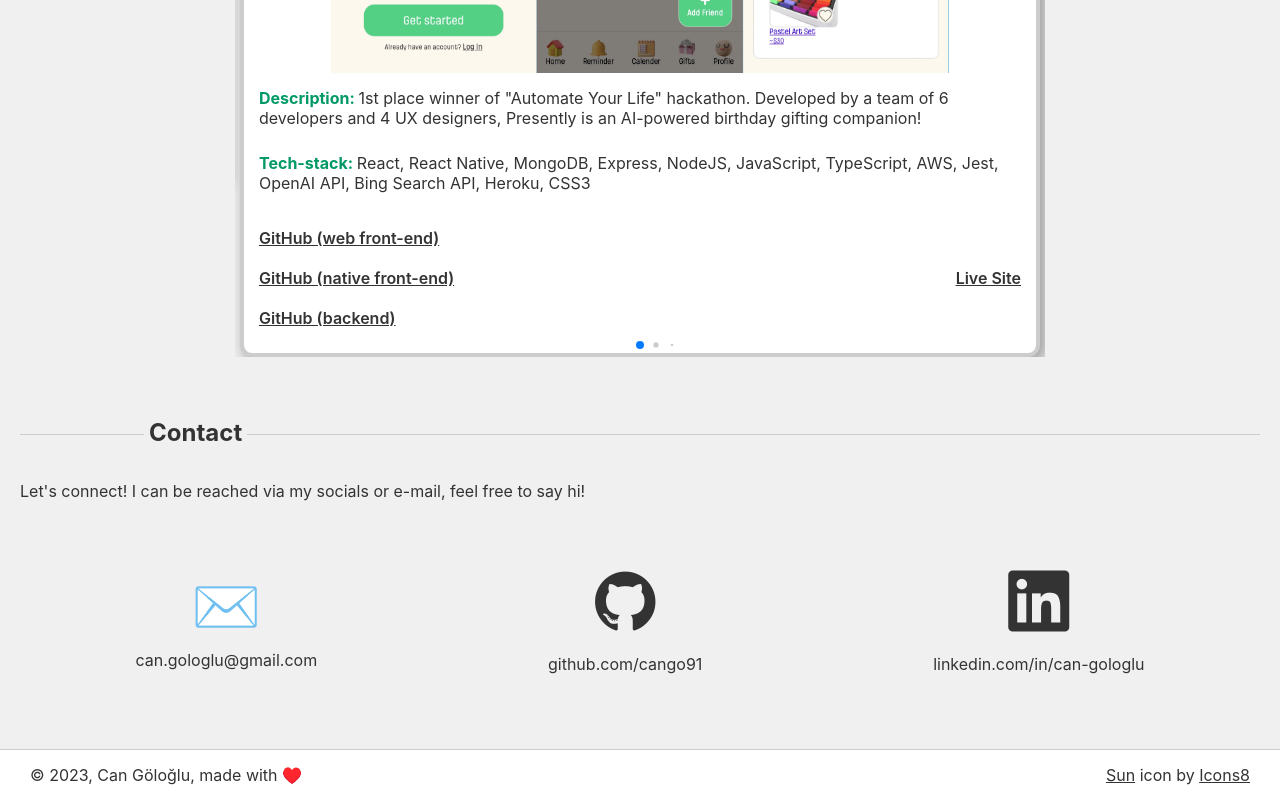
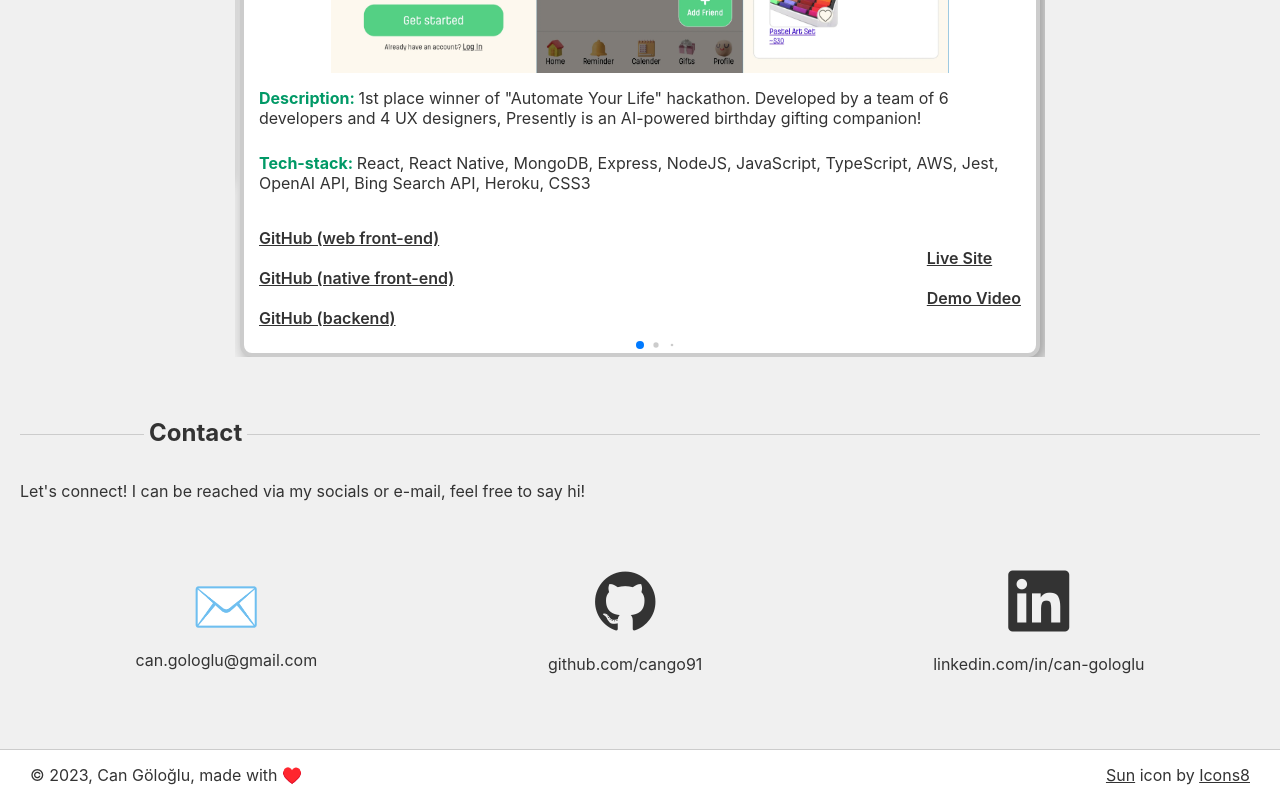
Before and after one commit to cango91/portfolio_v2, a React (Create React App) app: page / in a window 1280 px wide. Shown: the part 1526-2326 px from the top of the page. Built offline with nearby package versions, Linux system fonts and the light colour scheme; a web font is replaced by a local one.

Commit message:
multiple deployment links

```diff
--- a/src/components/ProjectCard/ProjectCard.jsx
+++ b/src/components/ProjectCard/ProjectCard.jsx
@@ -2,7 +2,7 @@ import { useEffect, useRef } from 'react';
 import { useTheme } from '../../contexts/ThemeContext';
 import './ProjectCard.css';
 
-export default function ProjectCard({ technologies, title, description, deploymentLink, githubLink, imgSrc }) {
+export default function ProjectCard({ technologies, title, description, deploymentLinks, githubLink, imgSrc }) {
     const lastElRef = useRef(null);
     const firstElRef = useRef(null);
     const { theme } = useTheme();
@@ -39,6 +39,13 @@ export default function ProjectCard({ technologies, title, description, deployme
             firstElRef.current?.removeEventListener('keydown', onFirstElKeyPress);
         }
     }, []);
+
+    const setLastElRef = (element, index) => {
+        if (index === deploymentLinks.length - 1) {
+            lastElRef.current = element;
+        }
+    };
+
     return (
         <div ref={firstElRef} tabIndex={0} aria-label={`${title} Project Card`} className={`project-card ${theme === 'dark' ? 'dark-theme' : ''}`}>
             <div tabIndex={0} className="project-card__title">{title}</div>
@@ -52,22 +59,25 @@ export default function ProjectCard({ technologies, title, description, deployme
                 </div>
                 <div className="project-card__footer">
                     <div className="project-card__footer__github-link">
-                        {githubLink.map((item, idx) => {
-                            return (
-                                <div key={`${item.title}_${idx}`} className="link"><a tabIndex={0} target='_blank' rel='noreferrer noopener' href={item.src}>{item.title}</a></div>
-                            );
-                        })}
+                        {githubLink.map((item, idx) => (
+                            <div key={`${item.title}_${idx}`} className="link">
+                                <a tabIndex={0} target='_blank' rel='noreferrer noopener' href={item.src}>{item.title}</a>
+                            </div>
+                        ))}
                     </div>
                     <div className="project-card__footer__deployment-link">
-                        {
-                            deploymentLink ? <div className="link">
-                                <a ref={lastElRef} tabIndex={0} target='_blank' rel='noreferrer noopener' href={deploymentLink.src}>{deploymentLink.title}</a>
-                            </div> : <span ref={lastElRef} tabIndex={0}> "Deployment coming soon"</span>
-                        }
+                        {deploymentLinks && deploymentLinks.length > 0 ? (
+                            deploymentLinks.map((item, idx) => (
+                                <div key={`${item.title}_${idx}`} className="link">
+                                    <a ref={(el) => setLastElRef(el, idx)} tabIndex={0} target='_blank' rel='noreferrer noopener' href={item.src}>{item.title}</a>
+                                </div>
+                            ))
+                        ) : (
+                            <span tabIndex={0}>Deployment coming soon</span>
+                        )}
                     </div>
                 </div>
             </div>
-
         </div>
     );
 }
--- a/src/components/ProjectCarousel/ProjectCarousel.jsx
+++ b/src/components/ProjectCarousel/ProjectCarousel.jsx
@@ -17,7 +17,7 @@ export default function ProjectCarousel({ projects }) {
         const handleReverseTab = (e) => {
             if (e.key === 'Tab' && e.shiftKey) {
                 e.preventDefault();
-            const elemToFocus = document.querySelector(".swiper-slide-visible.swiper-slide-active .project-card__footer__deployment-link [tabindex=\"0\"]");
+            const elemToFocus = document.querySelector(".swiper-slide-visible.swiper-slide-active .project-card__footer__deployment-link .link:last-of-type [tabindex=\"0\"]");
                 if (elemToFocus) {
                     elemToFocus.focus();
                 }
--- a/src/components/Projects/Projects.jsx
+++ b/src/components/Projects/Projects.jsx
@@ -9,7 +9,7 @@ const projects = [
         technologies: ["React", "React Native", "MongoDB", "Express", "NodeJS", "JavaScript", "TypeScript", "AWS", "Jest", "OpenAI API", "Bing Search API", "Heroku", "CSS3"],
         imgSrc: "screenshots/presently.webp",
         githubLink: [{title: "GitHub (web front-end)", src: "https://github.com/GA-Oct-hackathon-team-3/frontend"}, {title:"GitHub (native front-end)", src:"https://github.com/GA-Oct-hackathon-team-3/mobile"}, {title: "GitHub (backend)", src:"https://github.com/GA-Oct-hackathon-team-3/backend"}],
-        deploymentLink: {title: "Live Site", src: "https://ga-oct-hackathon-team-3.github.io/"}
+        deploymentLinks: [{title: "Live Site", src: "https://ga-oct-hackathon-team-3.github.io/"}, {title: "Demo Video", src:"https://youtu.be/R8AGdcMoaQY"}]
     },
     {
         title: 'eyeConnect',
@@ -17,7 +17,7 @@ const projects = [
         technologies: ["MongoDB", "Express", "NodeJS", "JavaScript", "TensorFlow", "OpenCV", "HTML5", "CSS3", "Heroku", "Docker"],
         imgSrc: "screenshots/eyeConnect.webp",
         githubLink: [{ title: 'GitHub', src: "https://github.com/cango91/eye-connect" }],
-        deploymentLink: { title: "Live Site", src: "https://eye-connect-6befc020749e.herokuapp.com/" }
+        deploymentLinks: [{ title: "Live Site", src: "https://eye-connect-6befc020749e.herokuapp.com/" }]
     },
     {
         title: 'Convault',
@@ -25,7 +25,7 @@ const projects = [
         technologies: ['React', 'MongoDB', 'Socket.io', 'Express', 'NodeJS', 'JavaScript', 'Heroku', 'CSS3'],
         imgSrc: "screenshots/convault.webp",
         githubLink: [{ title: "GitHub (front-end)", src: "https://github.com/cango91/convault-frontend" }, { title: "GitHub (back-end)", src: "https://github.com/cango91/convault-backend" }],
-        deploymentLink: { title: "Live Site", src: "https://convault-d603666b3d0b.herokuapp.com/" }
+        deploymentLinks: [{ title: "Live Site", src: "https://convault-d603666b3d0b.herokuapp.com/" }]
     },
     {
         title: 'Café Normalé',
@@ -40,7 +40,7 @@ const projects = [
         technologies: ['Python', 'Django'],
         imgSrc: "screenshots/emailVerify.webp",
         githubLink: [{ title: "GitHub", src: "https://github.com/cango91/email-verify" }],
-        deploymentLink: { title: "PyPI", src: "https://pypi.org/project/email-verify/" }
+        deploymentLinks: [{ title: "PyPI", src: "https://pypi.org/project/email-verify/" }]
     },
     {
         title: 'The Thomas Collective',
@@ -48,7 +48,7 @@ const projects = [
         technologies: ['Python', 'Django', 'Heroku','HTML5','CSS3','JavaScript'],
         imgSrc: "screenshots/thomas.webp",
         githubLink: [{ title: "GitHub", src: "https://github.com/cango91/thomascollective" }],
-        deploymentLink: { title: "Live Site", src: "https://thomas-collective-mirror-b5c42af6481f.herokuapp.com/" }
+        deploymentLinks: [{ title: "Live Site", src: "https://thomas-collective-mirror-b5c42af6481f.herokuapp.com/" }]
     },
     {
         title: 'Solitaire (Klondike)',
@@ -56,7 +56,7 @@ const projects = [
         technologies: ["HTML5", "CSS3", "JavaScript"],
         imgSrc: "screenshots/solitaire.webp",
         githubLink: [{ title: "GitHub", src: "https://github.com/cango91/solitaire" }],
-        deploymentLink: { title: "Play now!", src: "https://cango91.github.io/solitaire/src/index.html" }
+        deploymentLinks: [{ title: "Play now!", src: "https://cango91.github.io/solitaire/src/index.html" }]
     }
 ]
 
```
